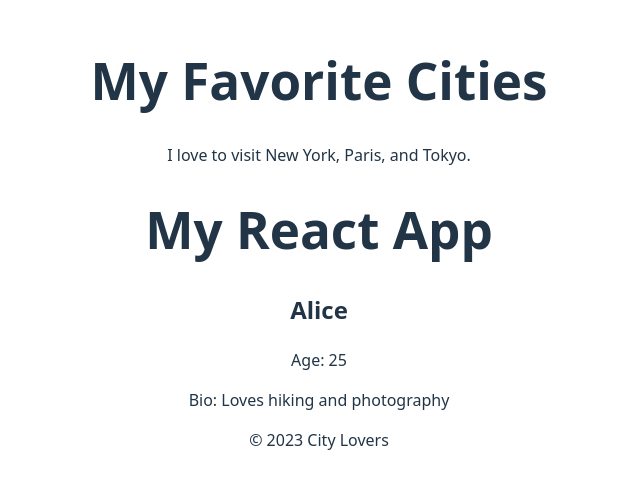
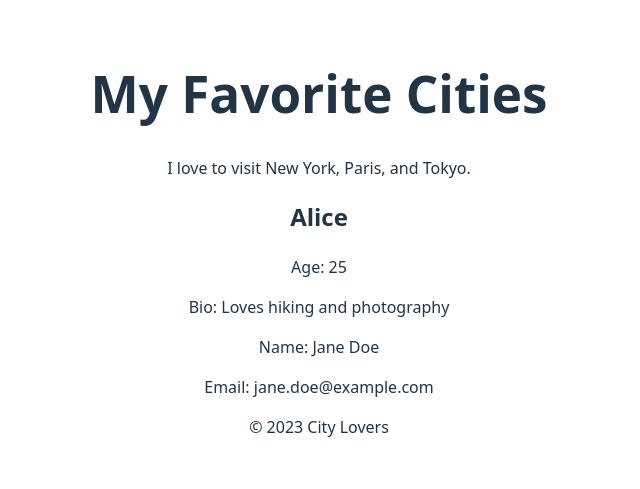
Before and after one commit to Motunmine21/alx-fe-reactjs, a React (Vite) app in the folder alx-react-app-props/: page / in a window 1280 px wide. Shown: the part 157-646 px from the top of the page, without its empty margins (321-961 px from the left). Built offline with nearby package versions, Linux system fonts and the light colour scheme.

Commit message:
Update the files

```diff
--- a/alx-react-app-props/src/App.jsx
+++ b/alx-react-app-props/src/App.jsx
@@ -5,21 +5,22 @@ import Header from "./components/Header";
 import MainContent from "./components/MainContent";
 import Footer from "./components/Footer";
 import "./App.css";
+import UserProfile from "./components/UserProfile";
 function App() {
   const userData = {
-    name: "Alice",
-    age: 25,
-    bio: "Loves hiking and photography",
-  }
+    name: "Jane Doe",
+    email: "jane.doe@example.com",
+  };
   return (
 
     <UserContext.Provider value={userData}>
       <Header />
       <MainContent />
-      <h1>My React App</h1>
+      <UserProfile name="Alice" age={25} bio="Loves hiking and photography" />
       <ProfilePage />
       <Footer />
     </UserContext.Provider>
+
   );
 }
 
--- a/alx-react-app-props/src/components/UserDetails.jsx
+++ b/alx-react-app-props/src/components/UserDetails.jsx
@@ -1,14 +1,13 @@
-import { useContext } from "react";
+import  { useContext } from "react";
 import UserContext from "../UserContext";
 
 function UserDetails() {
   const userData = useContext(UserContext);
 
   return (
-    <div className="user-profile">
-      <h2>{userData.name}</h2>
-      <p>Age: {userData.age}</p>
-      <p>Bio: {userData.bio}</p>
+    <div>
+      <p>Name: {userData.name}</p>
+      <p>Email: {userData.email}</p>
     </div>
   );
 }
```
